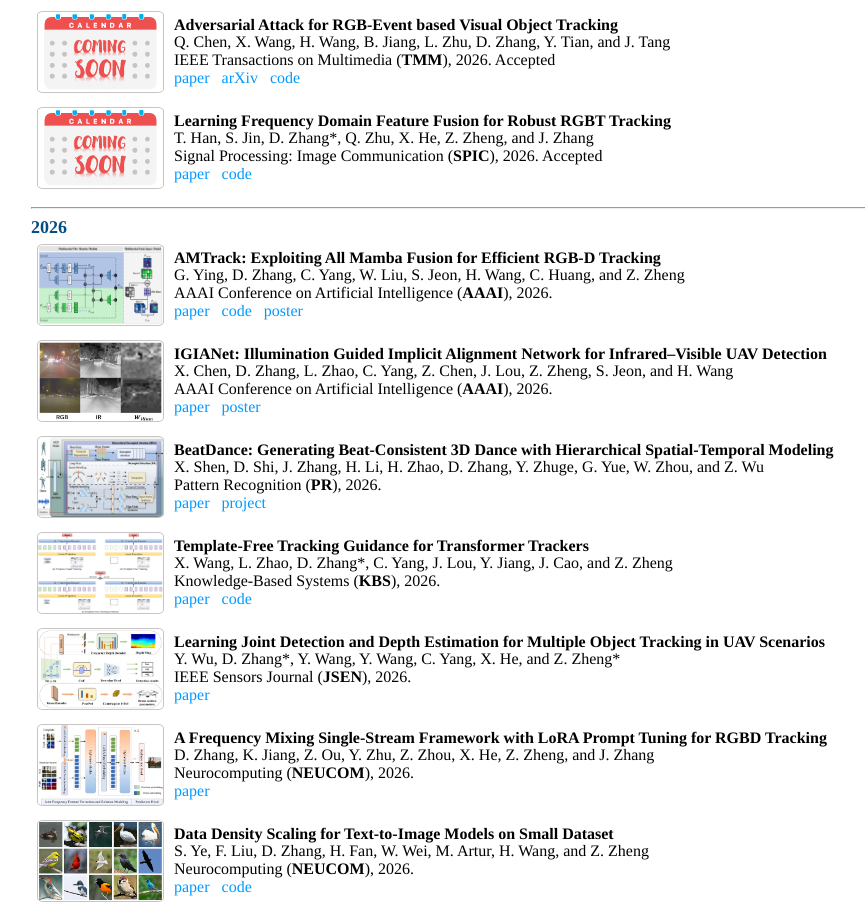
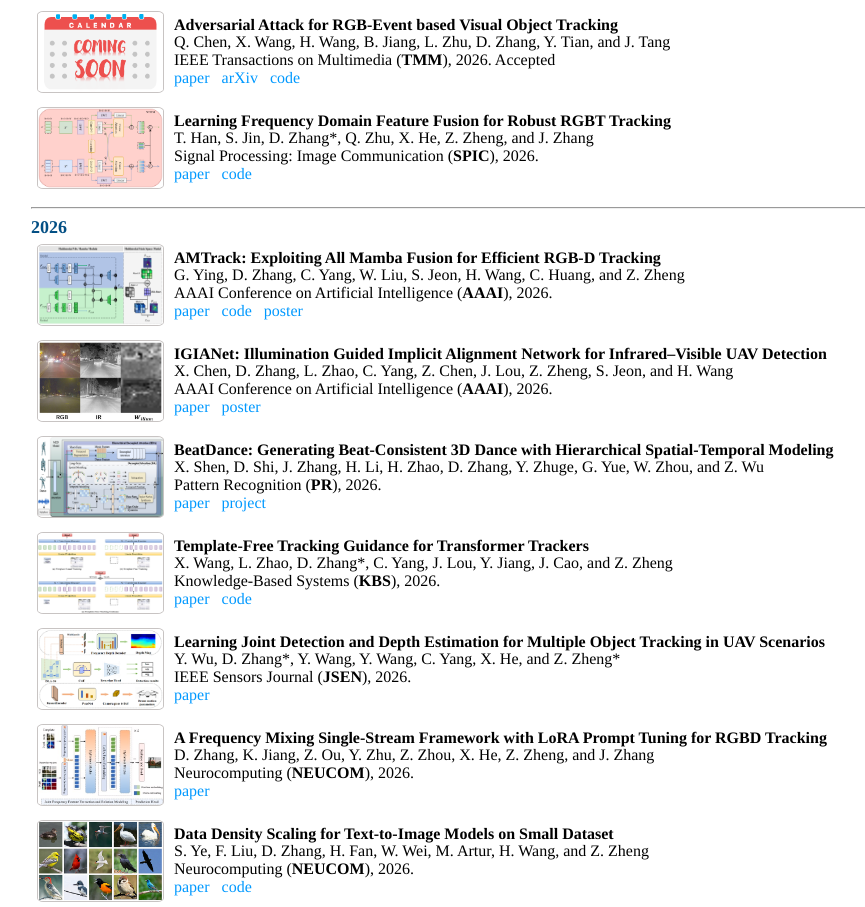
Before and after one commit to dwzhangzjnu/dwzhangzjnu.github.io, a plain HTML site: page publications.html in a window 1280 px wide. Shown: the part 1530-2437 px from the top of the page, without its empty margins (185-1050 px from the left). Drawn offline with Linux system fonts and the light colour scheme.

Commit message:
Update publications.html

```diff
--- a/publications.html
+++ b/publications.html
@@ -277,14 +277,14 @@
 		</tr>
 
 		<tr>
-			<td><img src="./publication/coming.png", style="border-radius:5% 5% 5% 5%; border-color:#C8C4C3;" border="1" width=125 height="80">	</TD>
+			<td><img src="./publication/wttrack.png", style="border-radius:5% 5% 5% 5%; border-color:#C8C4C3;" border="1" width=125 height="80">	</TD>
 			<td valign=top>
 				<p style="line-height: 110%; margin-top: 5px; margin-bottom: 5px;">
 					<font style="font-weight:bold">Learning Frequency Domain Feature Fusion for Robust RGBT Tracking</font>
 					<br>
 					<font color="#000000" >T. Han, S. Jin, D. Zhang*, Q. Zhu, X. He, Z. Zheng, and J. Zhang</font>
 					<br>
-					<font>Signal Processing: Image Communication (<b>SPIC</b>), 2026. Accepted </font>
+					<font>Signal Processing: Image Communication (<b>SPIC</b>), 2026. </font>
 					<br>
 					<a href="https://www.sciencedirect.com/science/article/pii/S0923596526002778" target="_blank"><font color="#0099ff">paper</font></a>  &nbsp; <a href="https://github.com/HanTal0814/WTTrack" target="_blank"><font color="#0099ff">code</font></a>
 					<br>
```
